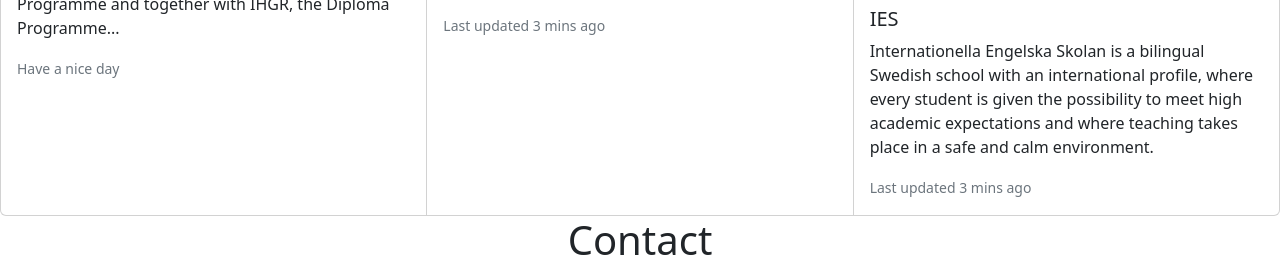
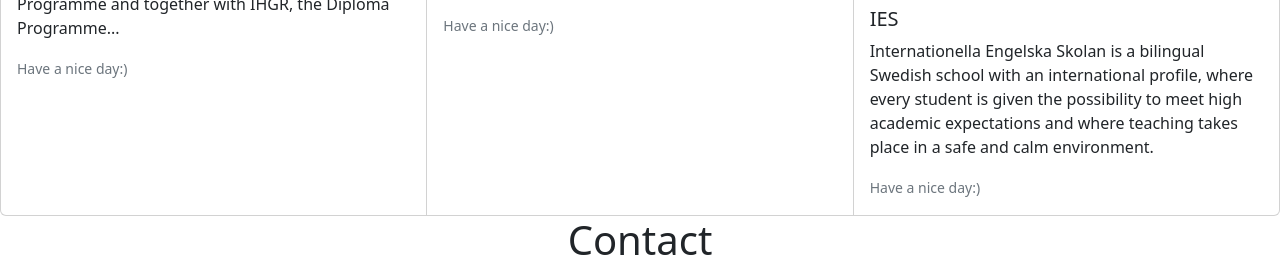
Before and after one commit to deepa5053/Bootstrap, a plain HTML site: page index.html in a window 1280 px wide. Shown: the part 533-790 px from the top of the page. Drawn offline with nearby package versions, Linux system fonts and the light colour scheme.

Commit message:
some changes

```diff
--- a/index.html
+++ b/index.html
@@ -41,7 +41,7 @@
                     ISGR is an IB (International Baccalaureate) World School offering the full continuum of education
                     including the Primary Years Programme, Middle Years Programme and together with IHGR, the Diploma Programme...
                 </p>
-                <p class="card-text"><small class="text-muted">Have a nice day</small></p>
+                <p class="card-text"><small class="text-muted">Have a nice day:)</small></p>
               </div>
             </div>
             <div class="card">
@@ -51,7 +51,7 @@
                 <p class="card-text">The English School Gothenburg, ESG, is based in the west of the city having moved to its
                     current site in the early 90’s. The school has recently completed a major building program that has produced
                     a modern learning environment with excellent new technology.</p>
-                <p class="card-text"><small class="text-muted">Last updated 3 mins ago</small></p>
+                <p class="card-text"><small class="text-muted">Have a nice day:)</small></p>
               </div>
             </div>
             <div class="card">
@@ -61,7 +61,7 @@
                 <p class="card-text">Internationella Engelska Skolan is a bilingual Swedish school with an international profile,
                     where every student is given the possibility to meet high academic expectations and where teaching takes place
                     in a safe and calm environment.</p>
-                <p class="card-text"><small class="text-muted">Last updated 3 mins ago</small></p>
+                <p class="card-text"><small class="text-muted">Have a nice day:)</small></p>
               </div>
             </div>
           </div>
```
